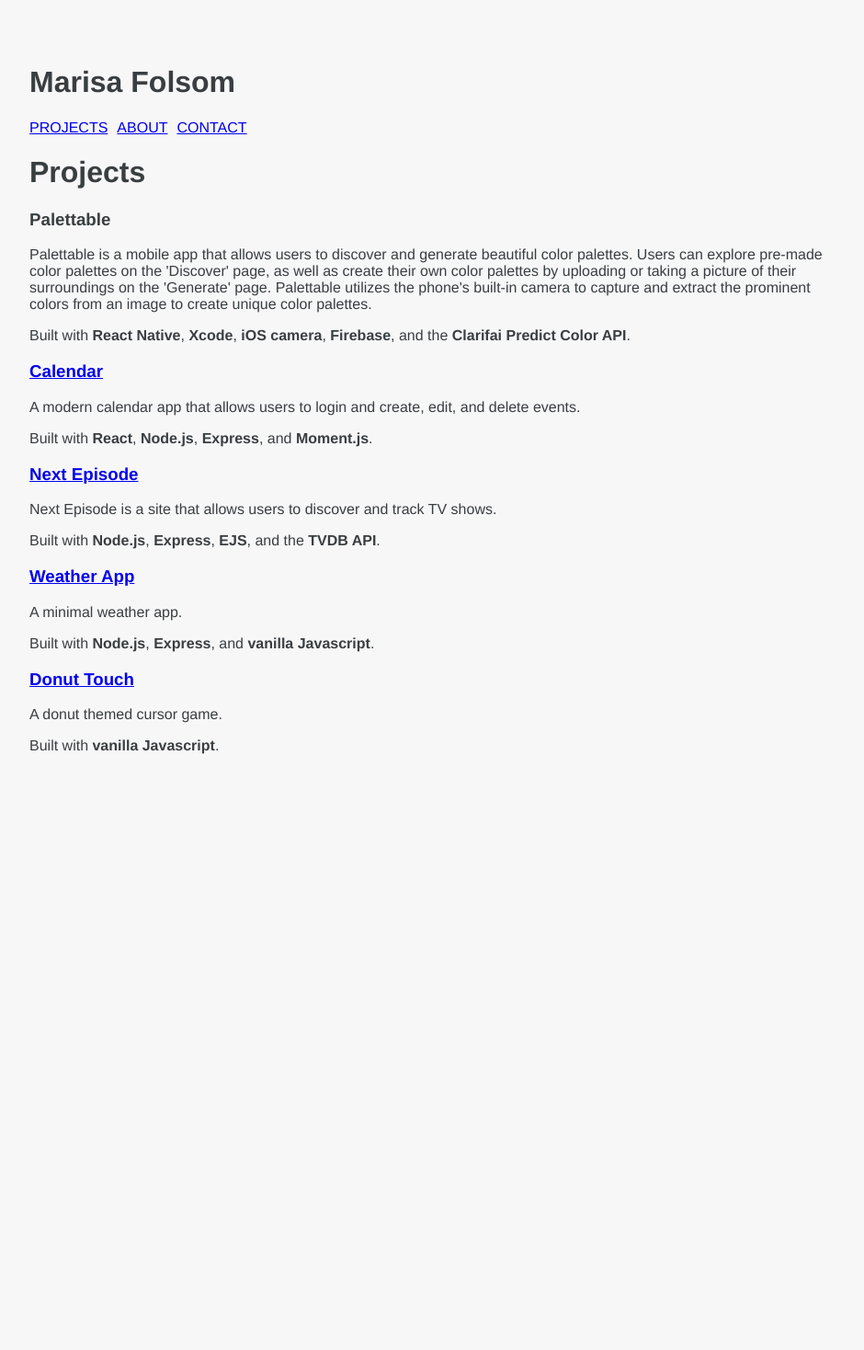
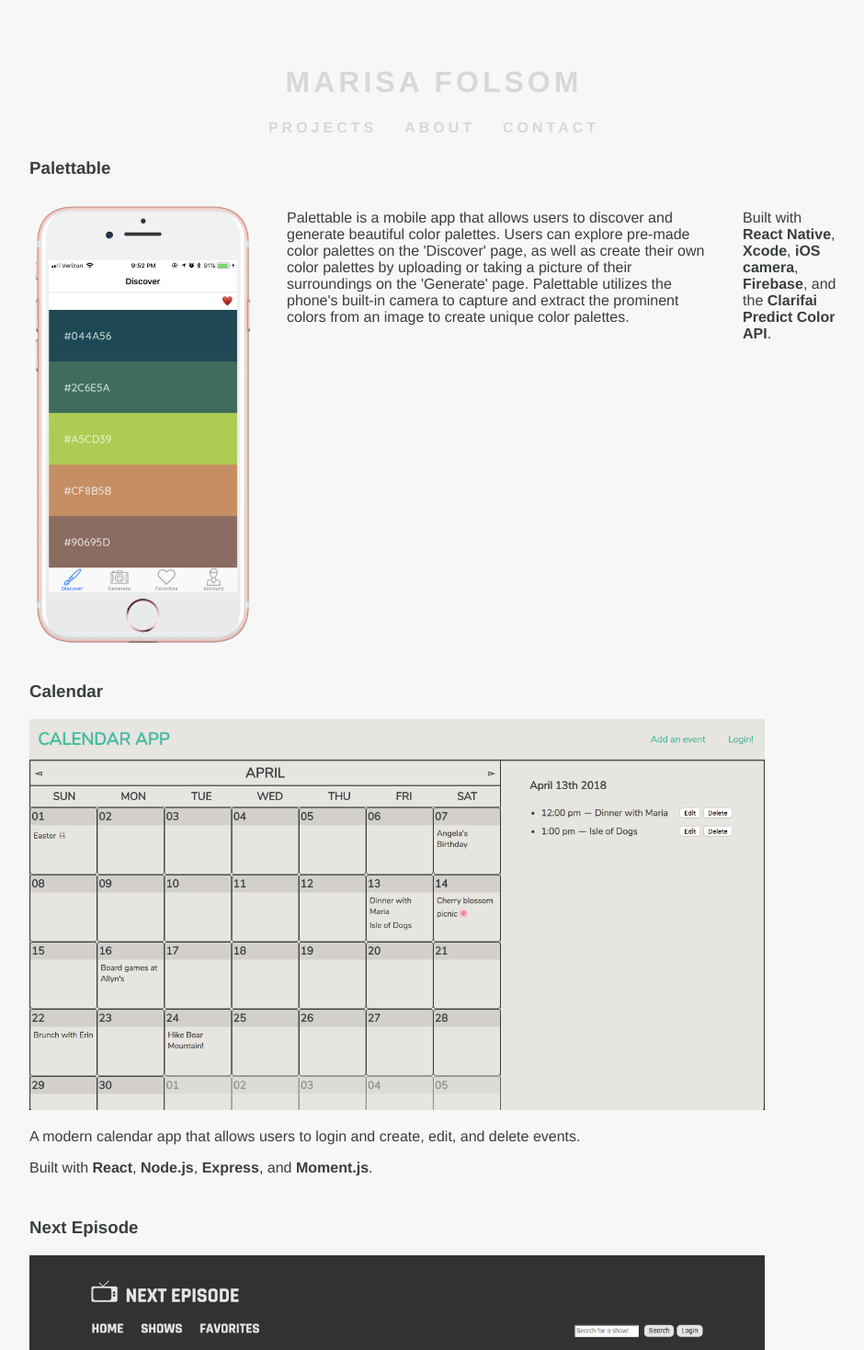
Before and after one commit to marifolsom/portfolio-site, a React (Create React App) app: page /projects in a window 1280 px wide. Shown: the top 1468 px of the page at 92% size, without its empty margins (168-1108 px from the left). Before the commit the page ends 886 px from the top, so only its background shows below. Built offline with nearby package versions, Linux system fonts and the light colour scheme.

Commit message:
Add some style

```diff
--- a/src/App.css
+++ b/src/App.css
@@ -1,11 +1,27 @@
-body, html {
+body,
+html {
   font-family: "Avenir", "Helvetica", sans-serif;
   background-color: #f7f7f7;
   color: #393E41;
 }
 
+.site-title,
+.nav-link,
+nav {
+  letter-spacing: 4px;
+  text-align: center;
+  color: #d8d8d8;
+}
+
 .nav-link {
-  padding-right: 10px;
+  padding: 15px;
+  text-decoration: none;
+  font-weight: bold;
+}
+
+.nav-link:hover {
+  text-decoration: none;
+  color: #393E41;
 }
 
 .site-container {
@@ -16,3 +32,39 @@
   display: flex;
   justify-content: space-between;
 }
+
+.project-section {
+  padding: 5px 0;
+}
+
+.palettable img,
+.weather-app img {
+  height: 500px;
+}
+
+.calendar-app img,
+.next-episode img,
+.donut-touch img {
+  width: 800px;
+}
+
+.palettable .project-info,
+.weather-app .project-info {
+  display: flex;
+}
+
+.palettable .project-desc,
+.weather-app .project-desc {
+  flex-grow: 1;
+  padding: 0 30px;
+}
+
+a {
+  color: #949494;
+  text-decoration: underline;
+}
+
+a:hover {
+  text-decoration: underline;
+  color: #137572;
+}
--- a/src/App.js
+++ b/src/App.js
@@ -11,7 +11,7 @@
     return (
       <Router basename={process.env.PUBLIC_URL}>
         <div className="site-container">
-          <h1 className="site-title">Marisa Folsom</h1>
+          <h1 className="site-title">MARISA FOLSOM</h1>
           <Navbar />
           <Route exact path="/" render={() => <Redirect to="/projects"/>} />
           <Route exact path="/projects" component={Projects} />
--- a/src/components/About/index.js
+++ b/src/components/About/index.js
@@ -5,7 +5,7 @@
   render() {
     return (
       <div className="container about">
-        <h1 className="page-title">About</h1>
+        {/* <h2 className="page-title">ABOUT</h2> */}
         <p>I’m a digital artist and web developer, passionate about good design and intuitive user experience. I take pleasure in going beyond the basics, delving into different solutions to recreate what I’m envisioning in my head. I believe that there is no end to what you can learn, so long as you put in the effort to learn it.</p>
 
         <div className="skills-container">
--- a/src/components/Contact/index.js
+++ b/src/components/Contact/index.js
@@ -5,7 +5,7 @@
   render() {
     return (
       <div className="container contact">
-        <h1 className="page-title">Contact</h1>
+        {/* <h2 className="page-title">CONTACT</h2> */}
         <p>To get in touch, feel free to reach out with an <a href="mailto:marifolsom@gmail.com">email</a>!</p>
       </div>
     )
--- a/src/components/Projects/index.js
+++ b/src/components/Projects/index.js
@@ -3,41 +3,61 @@
 
 class Projects extends Component {
   render() {
+    console.log(this.props.location.pathname);
     return (
       <div className="container projects">
-        <h1 className="page-title">Projects</h1>
-        <div className="project-section">
+        {/* <h2 className="page-title">PROJECTS</h2> */}
+        <div className="project-section palettable">
           <h3 className="project-title">Palettable</h3>
-          <p>Palettable is a mobile app that allows users to discover and generate beautiful color palettes. Users can explore pre-made color palettes on the 'Discover' page, as well as create their own color palettes by uploading or taking a picture of their surroundings on the 'Generate' page. Palettable utilizes the phone's built-in camera to capture and extract the prominent colors from an image to create unique color palettes.</p>
-          <p>Built with <strong>React Native</strong>, <strong>Xcode</strong>, <strong>iOS camera</strong>, <strong>Firebase</strong>, and the <strong>Clarifai Predict Color API</strong>.</p>
+          <div className="project-info">
+            <img src={require("../../assets/img/palettable-discover.png")} alt="Palettable Discover Page"/>
+            <p className="project-desc">Palettable is a mobile app that allows users to discover and generate beautiful color palettes. Users can explore pre-made color palettes on the 'Discover' page, as well as create their own color palettes by uploading or taking a picture of their surroundings on the 'Generate' page. Palettable utilizes the phone's built-in camera to capture and extract the prominent colors from an image to create unique color palettes.</p>
+            <p className="built-with">Built with <strong>React Native</strong>, <strong>Xcode</strong>, <strong>iOS camera</strong>, <strong>Firebase</strong>, and the <strong>Clarifai Predict Color API</strong>.</p>
           </div>
-        <div className="project-section">
+        </div>
+
+        <div className="project-section calendar-app">
+          <h3 className="project-title">Calendar</h3>
+          <div className="project-info">
             <a href="https://still-earth-11122.herokuapp.com/" target="_blank">
-            <h3 className="project-title">Calendar</h3>
+              <img src={require("../../assets/img/calendar-app.png")} alt="Calendar App Homepage"/>
             </a>
-          <p>A modern calendar app that allows users to login and create, edit, and delete events.</p>
-          <p>Built with <strong>React</strong>, <strong>Node.js</strong>, <strong>Express</strong>, and <strong>Moment.js</strong>.</p>
+            <p className="project-desc">A modern calendar app that allows users to login and create, edit, and delete events.</p>
+            <p className="built-with">Built with <strong>React</strong>, <strong>Node.js</strong>, <strong>Express</strong>, and <strong>Moment.js</strong>.</p>
           </div>
-        <div className="project-section">
+        </div>
+
+        <div className="project-section next-episode">
+          <h3 className="project-title">Next Episode</h3>
+          <div className="project-info">
             <a href="https://next-episode-app.herokuapp.com/" target="_blank">
-            <h3 className="project-title">Next Episode</h3>
+              <img src={require("../../assets/img/next-episode-home.png")} alt="Next Episode Homepage"/>
             </a>
-          <p>Next Episode is a site that allows users to discover and track TV shows.</p>
-          <p>Built with <strong>Node.js</strong>, <strong>Express</strong>, <strong>EJS</strong>, and the <strong>TVDB API</strong>.</p>
+            <p className="project-desc">Next Episode is a site that allows users to discover and track TV shows.</p>
+            <p className="built-with">Built with <strong>Node.js</strong>, <strong>Express</strong>, <strong>EJS</strong>, and the <strong>TVDB API</strong>.</p>
           </div>
-        <div className="project-section">
+        </div>
+
+        <div className="project-section weather-app">
+          <h3 className="project-title">Weather App</h3>
+          <div className="project-info">
             <a href="http://marifolsom-weatherapp.bitballoon.com/" target="_blank">
-            <h3 className="project-title">Weather App</h3>
+              <img src={require("../../assets/img/weather-app.png")} alt="Weather App Homepage"/>
             </a>
-          <p>A minimal weather app.</p>
-          <p>Built with <strong>Node.js</strong>, <strong>Express</strong>, and <strong>vanilla Javascript</strong>.</p>
+            <p className="project-desc">A minimal weather app.</p>
+            <p className="built-with">Built with <strong>Node.js</strong>, <strong>Express</strong>, and <strong>vanilla Javascript</strong>.</p>
           </div>
-        <div className="project-section">
+        </div>
+
+        <div className="project-section donut-touch">
+          <h3 className="project-title">Donut Touch</h3>
+          <div className="project-info">
             <a href="http://donuttouch.bitballoon.com/" target="_blank">
-            <h3 className="project-title">Donut Touch</h3>
+              <img src={require("../../assets/img/donut-touch.png")} alt="Donut Touch Level 1"/>
             </a>
-          <p>A donut themed cursor game.</p>
-          <p>Built with <strong>vanilla Javascript</strong>.</p>
+            <p className="project-desc">A donut themed cursor game.</p>
+            <p className="built-with">Built with <strong>vanilla Javascript</strong>.</p>
+          </div>
         </div>
       </div>
     )
```
Lines whose indentation alone changed are shown as unchanged.
